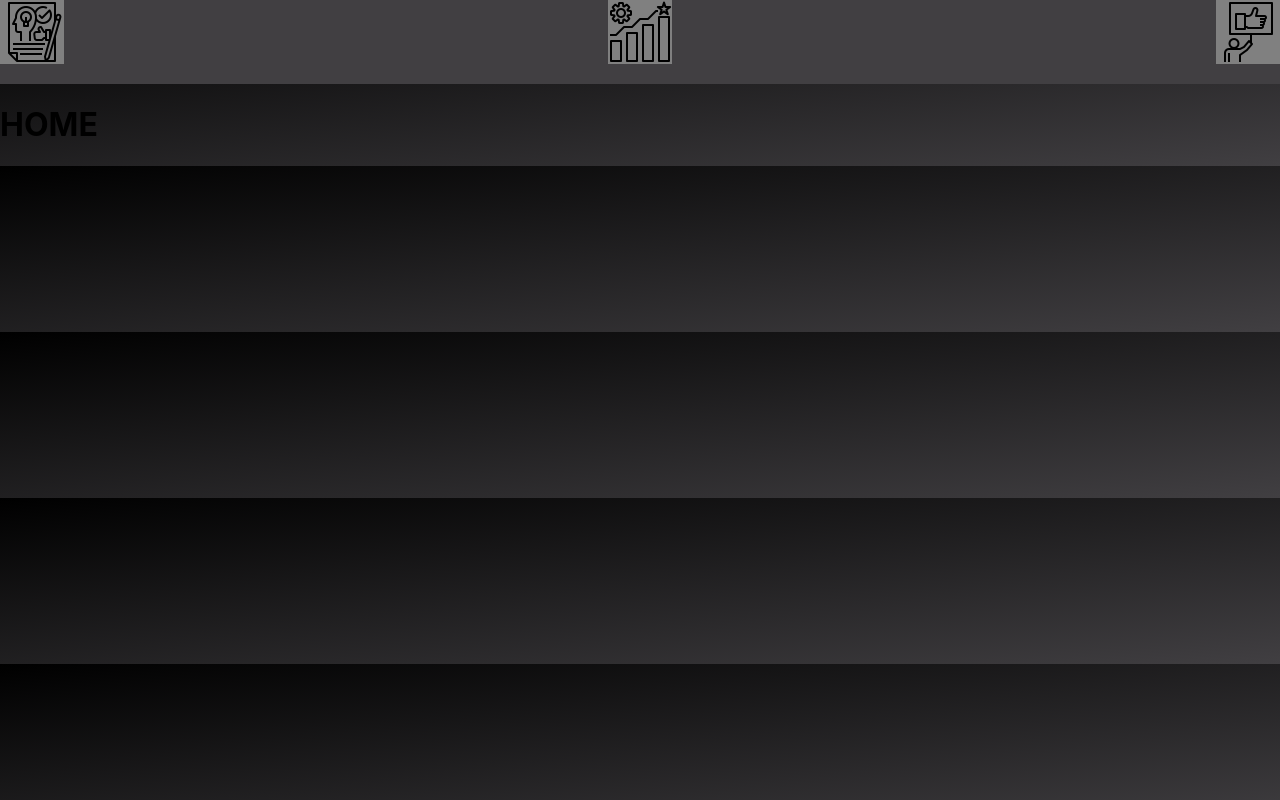
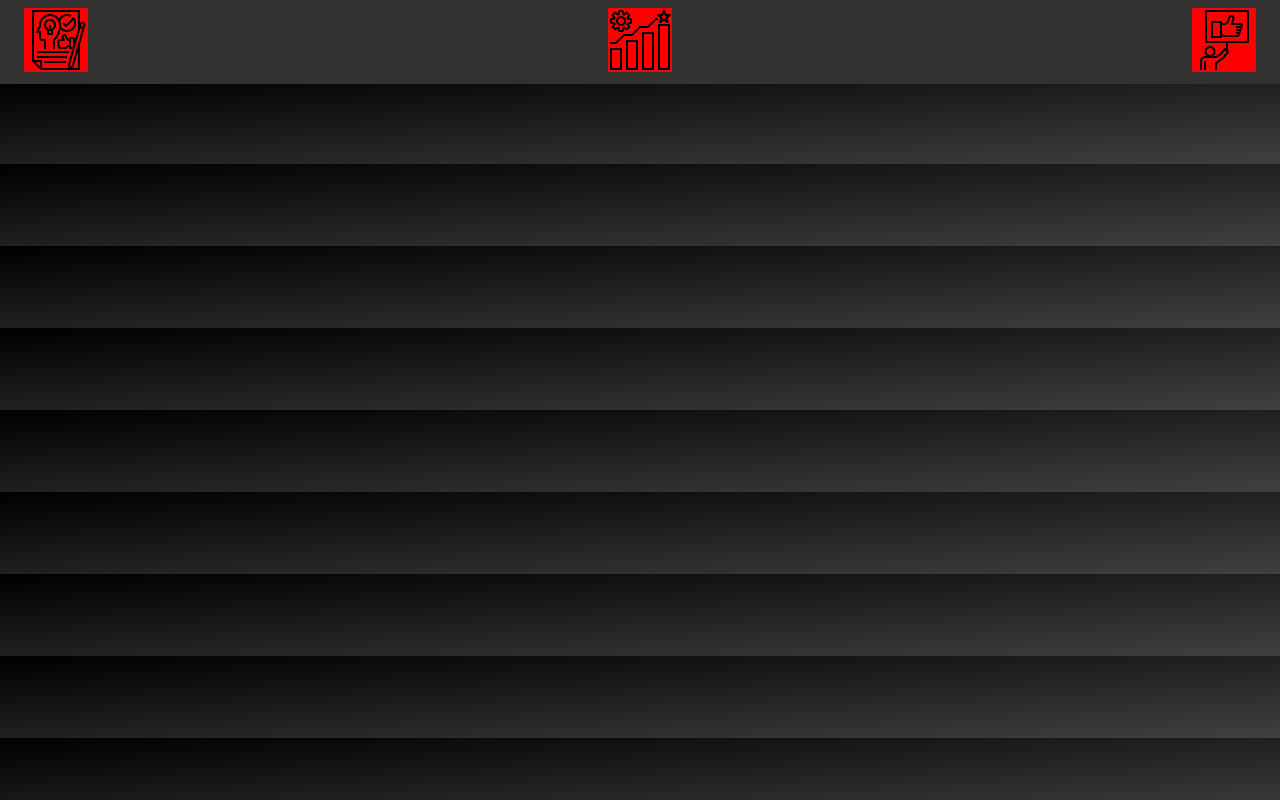
Before and after one commit to DrakeH5/SmartStocks, a React (Create React App) app in the folder frontend/: page / in a window 1280 px wide. Built offline with nearby package versions, Linux system fonts and the light colour scheme.

Commit message:
navbar style update

```diff
--- a/frontend/src/topNavBar.js
+++ b/frontend/src/topNavBar.js
@@ -4,33 +4,35 @@ import {Link} from 'react-router-dom';
 function TopNavBar() {
  const mainStyle = {
     width: "100%",
-    backgroundColor: "#413F42",
+    backgroundColor: "#343231",
     paddingBottom: "1em",
     whiteSpace: "pre-line",
     marginBottom: "0.5em",
     marignColor: "white",
+    position: "fixed",
+    top: "0",
  }
 
  function alterColor1(){
   document.getElementById("quantitative").style.backgroundColor="lightgreen";
-  document.getElementById("qualitative").style.backgroundColor="grey";
-  document.getElementById("recomendations").style.backgroundColor="grey";
+  document.getElementById("qualitative").style.backgroundColor="red";
+  document.getElementById("recomendations").style.backgroundColor="red";
  }
  function alterColor2(){
-  document.getElementById("quantitative").style.backgroundColor="grey";
+  document.getElementById("quantitative").style.backgroundColor="red";
   document.getElementById("qualitative").style.backgroundColor="lightgreen";
-  document.getElementById("recomendations").style.backgroundColor="grey";
+  document.getElementById("recomendations").style.backgroundColor="red";
  }
  function alterColor3(){
-  document.getElementById("quantitative").style.backgroundColor="grey";
-  document.getElementById("qualitative").style.backgroundColor="grey";
+  document.getElementById("quantitative").style.backgroundColor="red";
+  document.getElementById("qualitative").style.backgroundColor="red";
   document.getElementById("recomendations").style.backgroundColor="lightgreen";
  }
   return (
     <div style={mainStyle}>
-        <Link to="/news"  onClick={alterColor1}><center><img id="quantitative" src="./icons/quantitative.png" style={{backgroundColor: "grey", display: "content"}}></img></center></Link>
-        <Link to="/stockPrices"  onClick={alterColor2}><img id="qualitative" src="./icons/qualitative.png" style={{position: "absolute", left: "0", top: "0", backgroundColor: "grey"}}></img></Link>
-        <Link to="/recomendations"  onClick={alterColor3}><img id="recomendations" src="./icons/recomendation.png" style={{position: "absolute", right: "0", top:"0", backgroundColor: "grey"}}></img></Link>
+        <Link to="/news"  onClick={alterColor1}><center><img id="quantitative" src="./icons/quantitative.png" style={{backgroundColor: "red", display: "content", position: "relative", top: "0.5em"}}></img></center></Link>
+        <Link to="/stockPrices"  onClick={alterColor2}><img id="qualitative" src="./icons/qualitative.png" style={{position: "absolute", left: "1.5em", top: "0.5em", backgroundColor: "red"}}></img></Link>
+        <Link to="/recomendations"  onClick={alterColor3}><img id="recomendations" src="./icons/recomendation.png" style={{position: "absolute", right: "1.5em", top:"0.5em", backgroundColor: "red"}}></img></Link>
     </div>
   );
 }
```
